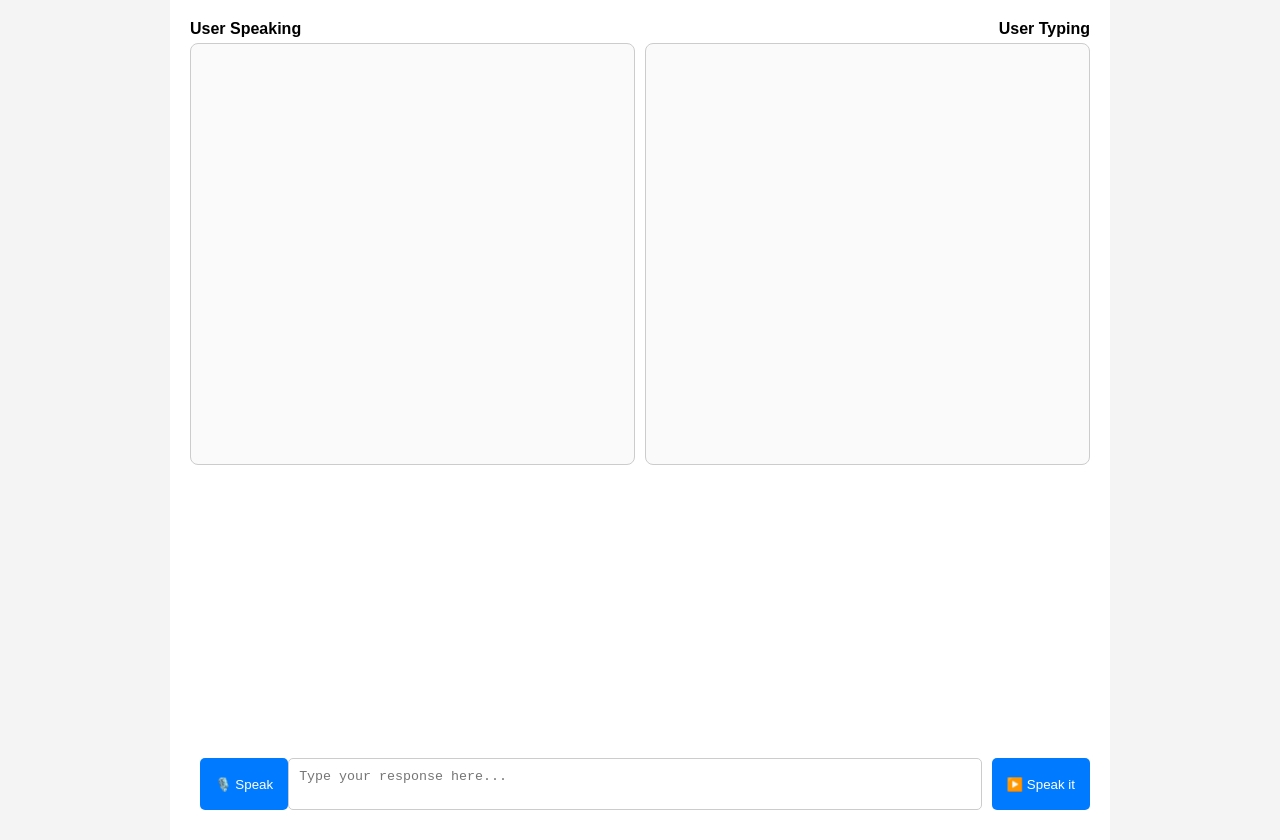
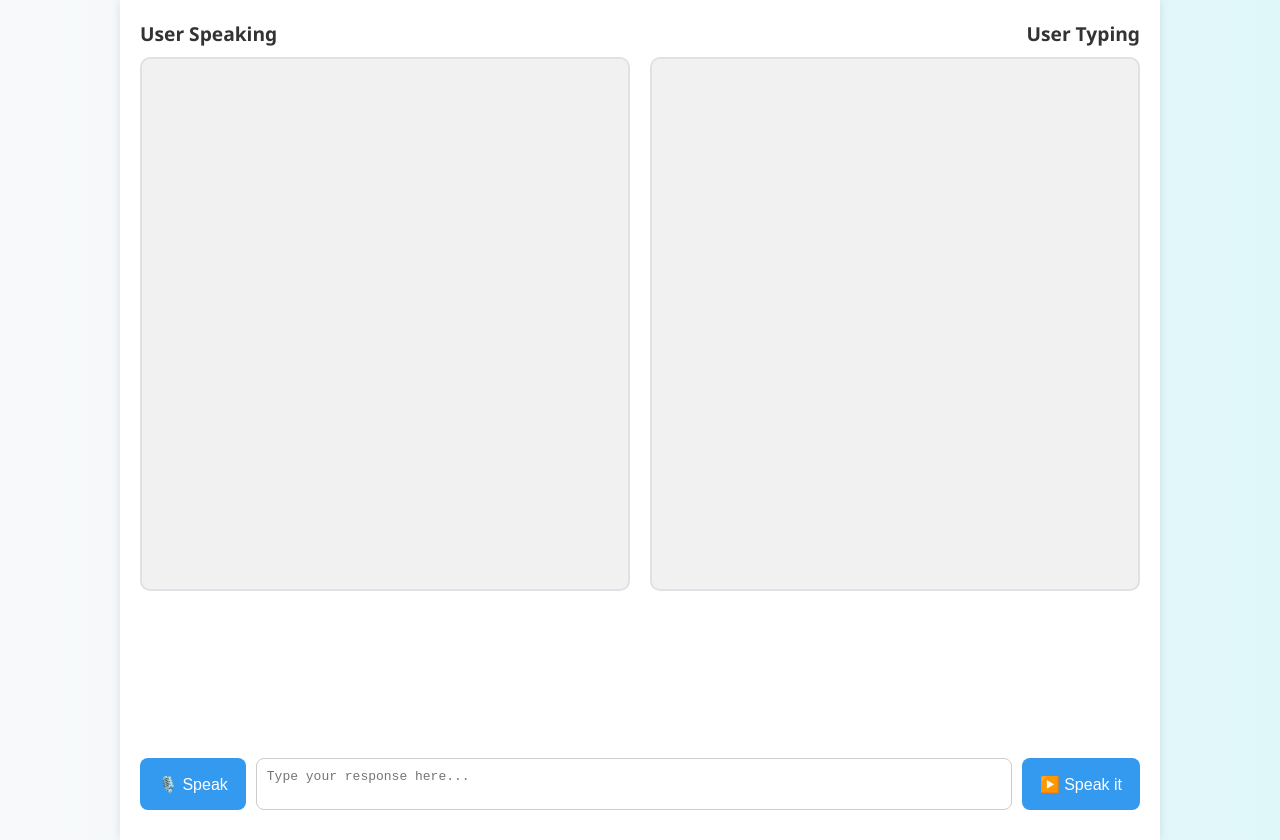
Before and after one commit to SAMP2811/Chat-App, a plain HTML site: page index.html in a window 1280 px wide. Drawn offline with Linux system fonts and the light colour scheme.

Commit message:
Update index.html
UI Changes

```diff
--- a/index.html
+++ b/index.html
@@ -6,77 +6,96 @@
   <title>2-Way Communication</title>
   <style>
     body {
-      font-family: Arial, sans-serif;
+      font-family: 'Segoe UI', sans-serif;
       margin: 0;
       padding: 0;
-      background: #f4f4f4;
+      background: linear-gradient(to right, #f8f9fa, #e0f7fa);
     }
     .container {
-      max-width: 900px;
+      max-width: 1000px;
       margin: auto;
       padding: 20px;
-      background: #fff;
+      background: #ffffff;
       min-height: 100vh;
       display: flex;
       flex-direction: column;
+      box-shadow: 0 0 10px rgba(0,0,0,0.1);
     }
     .chat-labels {
       display: flex;
       justify-content: space-between;
       font-weight: bold;
-      margin-bottom: 5px;
+      font-size: 1.2em;
+      padding-bottom: 10px;
+      color: #333;
     }
     .chat-area {
       display: flex;
-      gap: 10px;
+      gap: 20px;
       flex: 1;
     }
     .column {
       flex: 1;
       display: flex;
       flex-direction: column;
-      border: 1px solid #ccc;
-      border-radius: 8px;
-      padding: 10px;
-      background: #fafafa;
-      height: 400px;
+      border: 2px solid #dee2e6;
+      border-radius: 10px;
+      padding: 15px;
+      background: #f1f1f1;
+      height: 500px;
       overflow-y: auto;
+      scroll-behavior: smooth;
     }
     .msg {
-      margin: 5px 0;
-      padding: 10px;
-      border-radius: 10px;
-      max-width: 100%;
+      margin: 8px 0;
+      padding: 12px 15px;
+      border-radius: 15px;
+      max-width: 90%;
       word-wrap: break-word;
+      font-size: 1em;
+      animation: fadeIn 0.3s ease-in;
     }
     .speaking {
-      background: #e0e0e0;
+      background: #d0ebff;
       align-self: flex-start;
+      border: 1px solid #74c0fc;
     }
     .typing {
-      background: #cfe9ff;
+      background: #d3f9d8;
       align-self: flex-end;
+      border: 1px solid #69db7c;
     }
     .controls {
       display: flex;
       justify-content: space-between;
       margin: 20px 0 10px;
+      gap: 10px;
+      flex-wrap: wrap;
     }
     textarea {
       flex: 1;
       padding: 10px;
       resize: none;
-      border-radius: 5px;
+      border-radius: 8px;
       border: 1px solid #ccc;
+      font-size: 1em;
     }
     button {
-      padding: 10px 15px;
-      margin-left: 10px;
+      padding: 10px 18px;
       border: none;
-      border-radius: 5px;
-      background-color: #007bff;
+      border-radius: 8px;
+      background-color: #339af0;
       color: white;
       cursor: pointer;
+      font-size: 1em;
+      transition: background-color 0.2s;
+    }
+    button:hover {
+      background-color: #228be6;
+    }
+    @keyframes fadeIn {
+      from {opacity: 0;}
+      to {opacity: 1;}
     }
   </style>
 </head>
```
